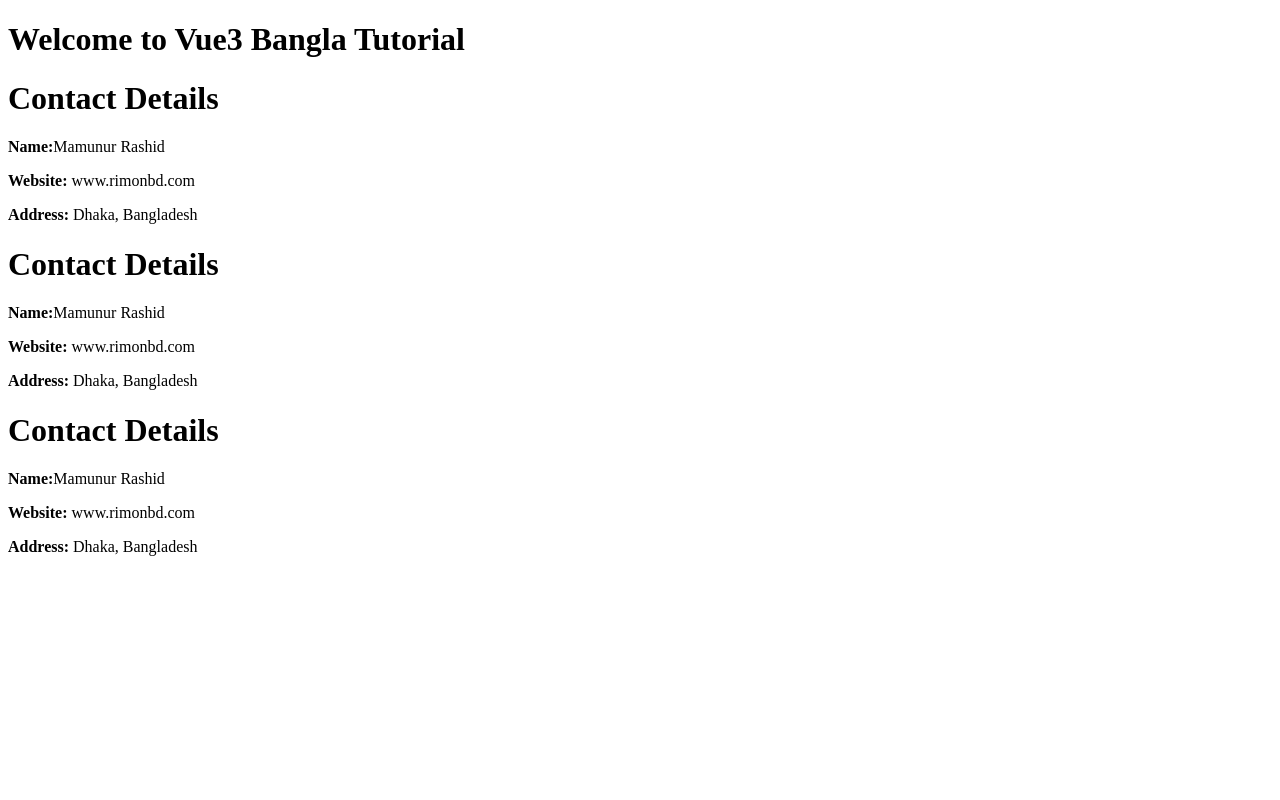
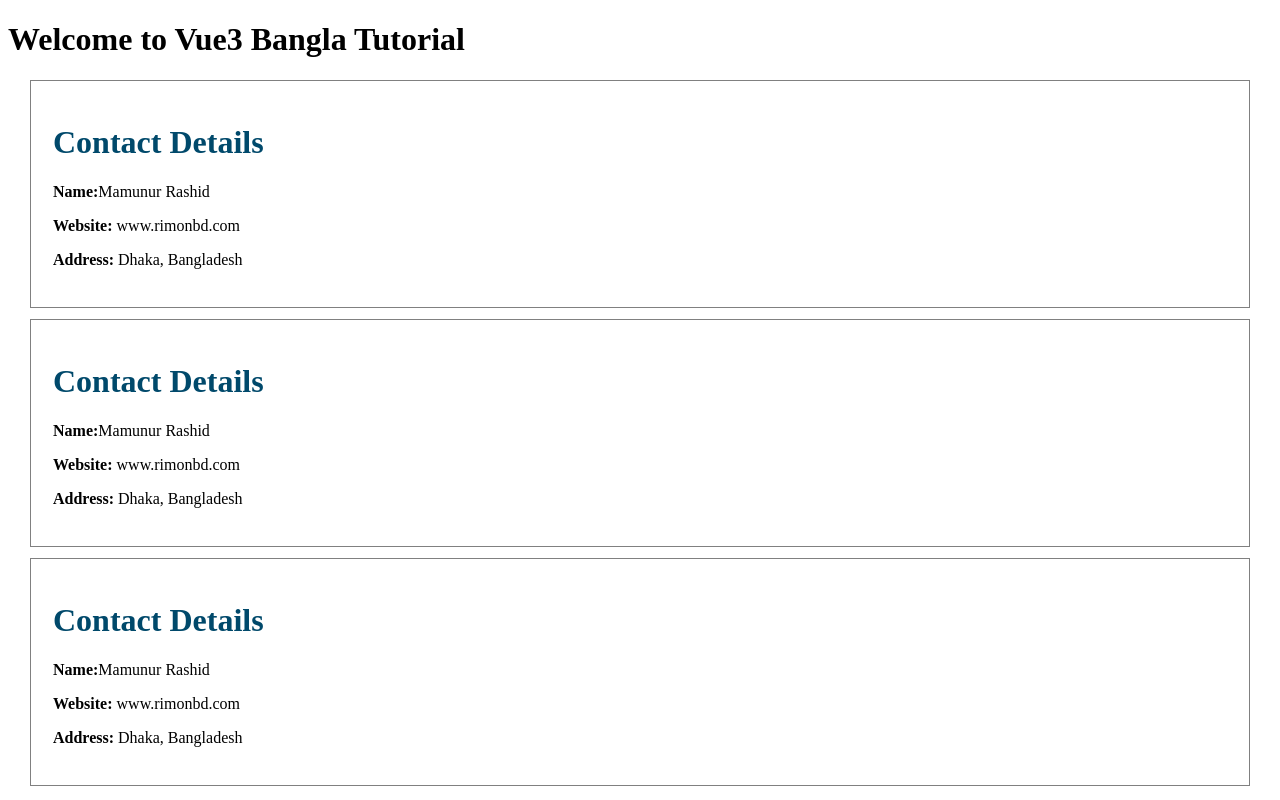
Before and after one commit to rimonmath/vue3-bangla, a Vue app: page / in a window 1280 px wide. Built offline with nearby package versions, Linux system fonts and the light colour scheme.

Commit message:
Part 31 done

```diff
--- a/src/ContactDetails.vue
+++ b/src/ContactDetails.vue
@@ -1,8 +1,10 @@
 <template>
-  <h1>Contact Details</h1>
-  <p><strong> Name:</strong>{{ name }}</p>
-  <p><strong> Website:</strong> www.rimonbd.com</p>
-  <p><strong> Address:</strong> Dhaka, Bangladesh</p>
+  <div class="contact-details">
+    <h1 class="contact-heading">Contact Details</h1>
+    <p><strong> Name:</strong>{{ name }}</p>
+    <p><strong> Website:</strong> www.rimonbd.com</p>
+    <p><strong> Address:</strong> Dhaka, Bangladesh</p>
+  </div>
 </template>
 
 <script>
@@ -14,3 +16,15 @@ export default {
   }
 };
 </script>
+
+<style scoped>
+.contact-details {
+  border: 1px solid gray;
+  margin: 11px 22px;
+  padding: 22px;
+}
+
+.contact-heading {
+  color: rgb(0, 73, 107);
+}
+</style>
```
